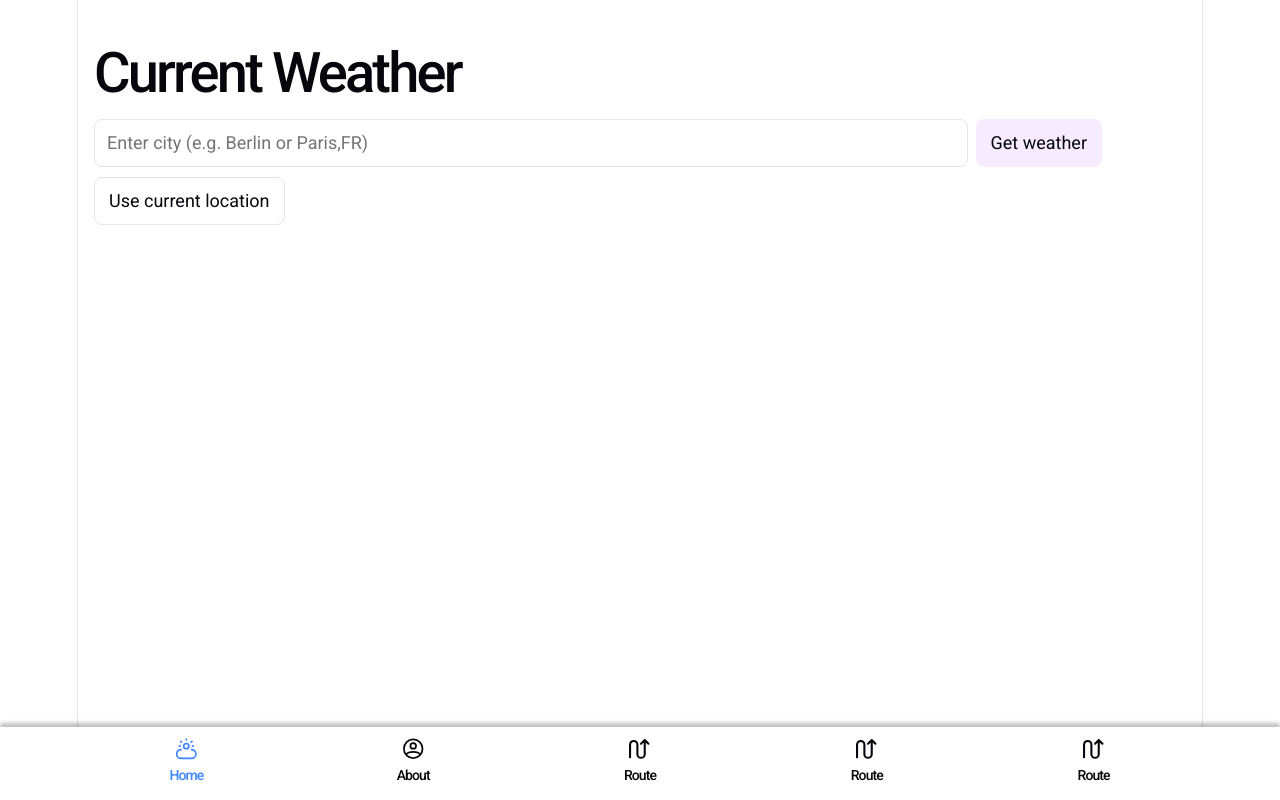
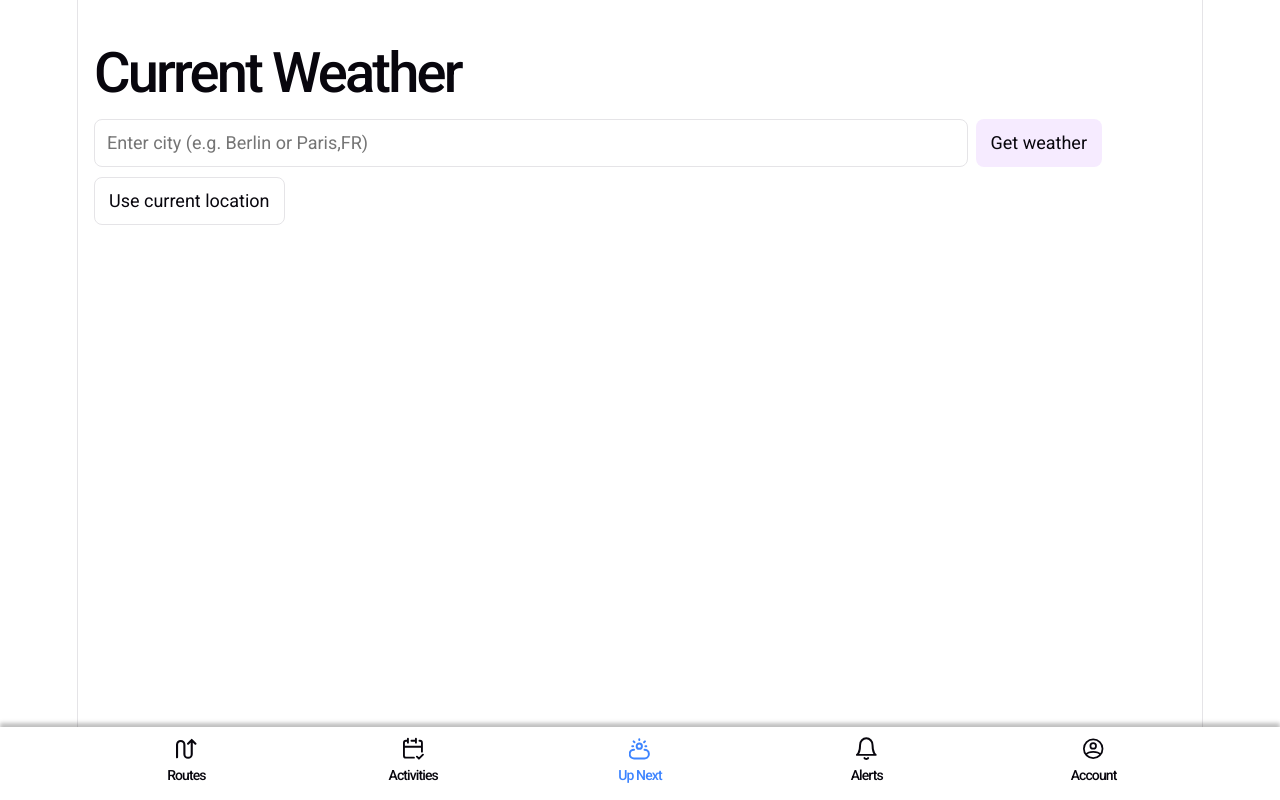
Before and after one commit to s0urcedev/gui-weather-app-trail-runners, a React (Vite) app: page / in a window 1280 px wide. Built offline with nearby package versions, Linux system fonts and the light colour scheme.

Commit message:
Tabbar updated routes

```diff
--- a/src/components/Tabbar.tsx
+++ b/src/components/Tabbar.tsx
@@ -3,6 +3,8 @@ import CloudWithSunIcon from './icons/CloudWithSunIcon'
 import ProfileIcon from './icons/ProfileIcon'
 import RouteIcon from './icons/RouteIcon'
 import './Tabbar.css'
+import CalWithTickIcon from './icons/CalWithTickIcon'
+import BellIcon from './icons/BellIcon'
 
 type TabConfig = {
     path: string
@@ -11,11 +13,11 @@ type TabConfig = {
 }
 
 const tabs: TabConfig[] = [
-    { path: '/', label: 'Home', icon: <CloudWithSunIcon size={24} strokeWidth={2.5} /> },
-    { path: '/about', label: 'About', icon: <ProfileIcon size={24} strokeWidth={2.5} /> },
-    { path: '/route', label: 'Route', icon: <RouteIcon size={24} strokeWidth={2.5} /> },
-    { path: '/route', label: 'Route', icon: <RouteIcon size={24} strokeWidth={2.5} /> },
-    { path: '/route', label: 'Route', icon: <RouteIcon size={24} strokeWidth={2.5} /> },
+    { path: '/routes', label: 'Routes', icon: <RouteIcon size={24} strokeWidth={2.5} /> },
+    { path: '/activities', label: 'Activities', icon: <CalWithTickIcon size={24} strokeWidth={2.5} /> },
+    { path: '/', label: 'Up Next', icon: <CloudWithSunIcon size={24} strokeWidth={3} /> },
+    { path: '/alerts', label: 'Alerts', icon: <BellIcon size={24} strokeWidth={2.5} /> },
+    { path: '/profile', label: 'Account', icon: <ProfileIcon size={24} strokeWidth={2.5} /> },
 ]
 
 export default function Tabbar() {
@@ -23,7 +25,7 @@ export default function Tabbar() {
 
   return (
         <div className="tabbar">
-            <div class="tabbar-inner">
+            <div className="tabbar-inner">
                 {tabs.map((tab) => {
                     const isActive = location.pathname === tab.path
                     return (
```
